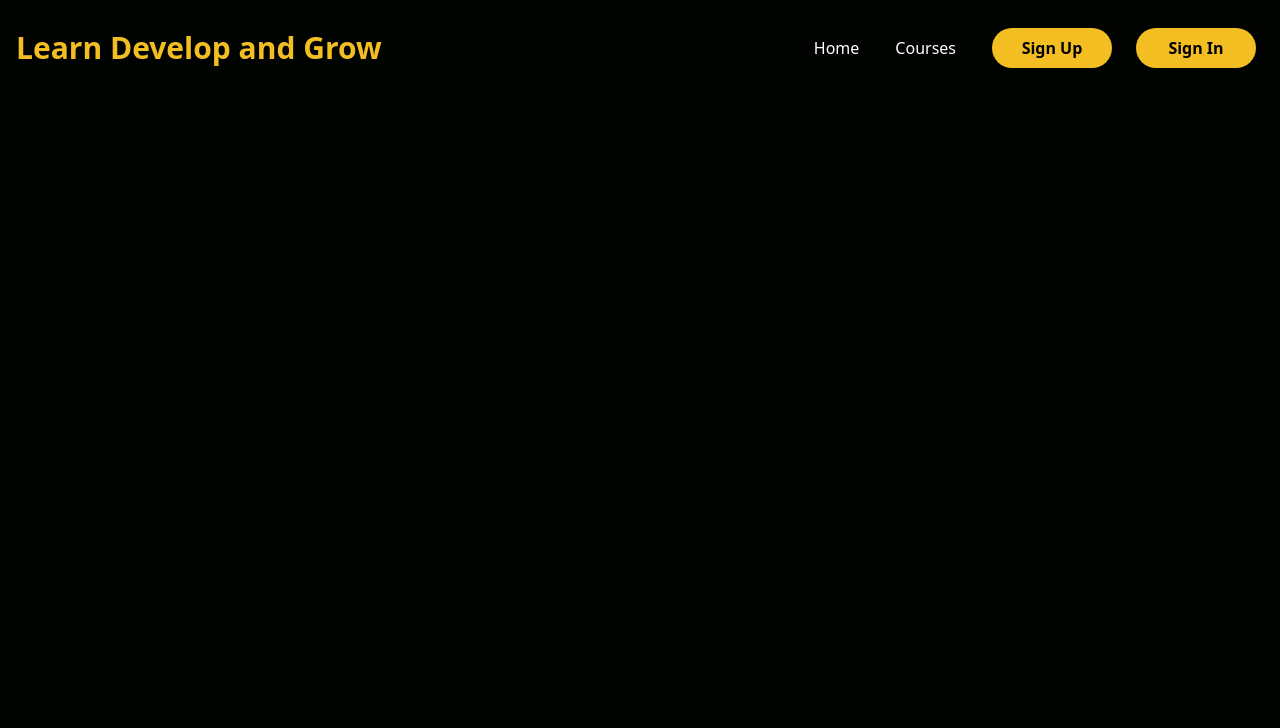
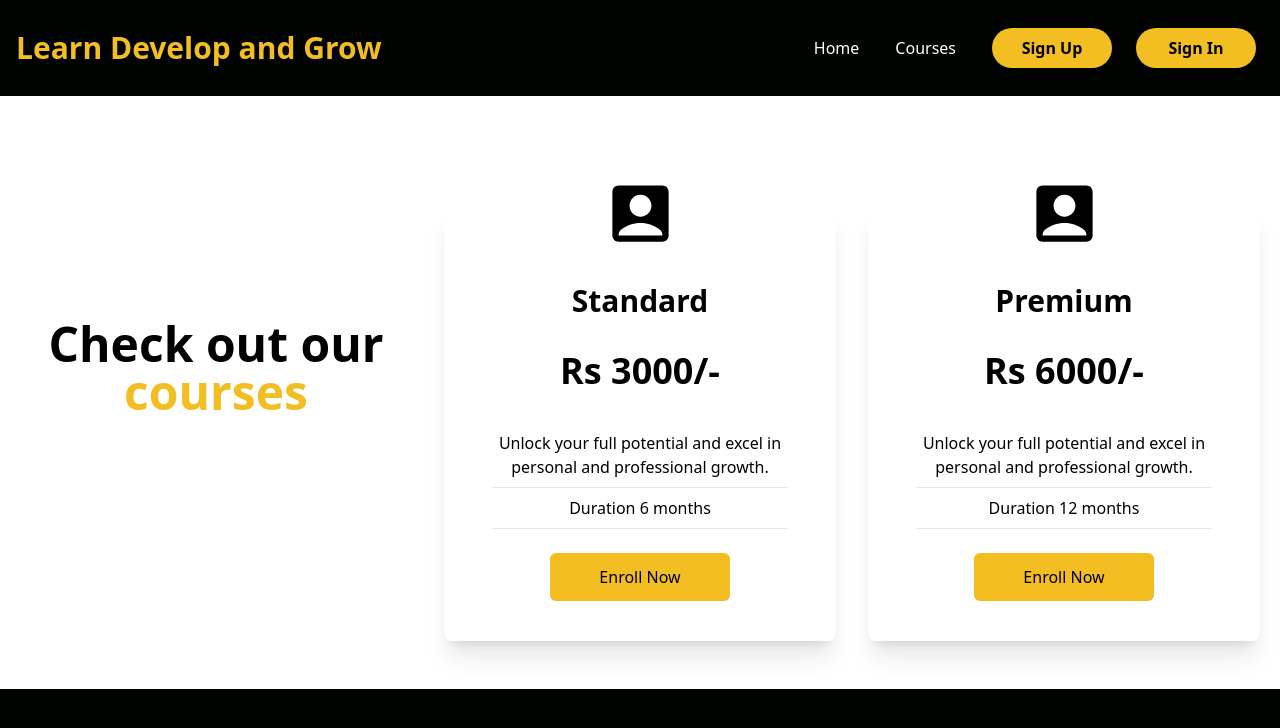
Before and after one commit to akshatbhj/Learn-Develop-and-Grow, a React (Create React App) app: page /courses in a window 1280 px wide. Shown: the top 728 px of the page. Built offline with nearby package versions, Linux system fonts and the light colour scheme.

Commit message:
Courses Section

```diff
--- a/src/App.js
+++ b/src/App.js
@@ -3,6 +3,7 @@ import Home from "./components/Home";
 import Navbar from "./components/Navbar";
 import SignIn from "./components/SignIn";
 import SignUp from "./components/SignUp";
+import Courses from "./components/Courses";
 
 
 function App() {
@@ -12,6 +13,7 @@ function App() {
         <Navbar />
         <Routes>
           <Route path="/" element={<Home />}></Route>
+          <Route path="/courses" element={<Courses />}></Route>
           <Route path="/signin" element={<SignIn />}></Route>
           <Route path="/signup" element={<SignUp />}></Route>
         </Routes>
--- /dev/null
+++ b/src/components/Courses.jsx
@@ -0,0 +1,56 @@
+import React from "react";
+import { MdAccountBox } from "react-icons/md";
+
+const Courses = () => {
+  return (
+    <div className="w-full pt-[12rem] pb-[2rem] px-4 bg-white">
+      <div className="max-w-[1240px] mx-auto grid md:grid-cols-3 gap-8">
+        <div className="w-full flex flex-col p-4 my-4 rounded-lg">
+          <h1 className="text-5xl font-bold text-center py-8 md:my-[4rem] my-[2rem]">
+            Check out our <span className="text-[#f2be22]">courses</span>
+          </h1>
+        </div>
+        <div className="w-full shadow-xl flex flex-col p-4 my-4 rounded-lg hover:scale-105 duration-300">
+          <MdAccountBox
+            width={100}
+            fontSize={75}
+            className="mx-auto mt-[-3rem] bg-white"
+          />
+          <h1 className="text-3xl font-bold text-center py-8">Standard</h1>
+          <p className="text-4xl text-center font-bold">Rs 3000/-</p>
+          <div className="text-center font-medium">
+            <p className="py-2 border-b mx-8 mt-8">
+              Unlock your full potential and excel in personal and professional
+              growth.
+            </p>
+            <p className="py-2 border-b mx-8">Duration 6 months</p>
+          </div>
+          <button className="bg-[#f2be22] w-[150px]  md:w-[180px] rounded-md my-6 mx-auto font-medium px-6 py-3 text-black">
+            Enroll Now
+          </button>
+        </div>
+        <div className="w-full shadow-xl flex flex-col p-4 my-4 rounded-lg hover:scale-105 duration-300">
+          <MdAccountBox
+            width={100}
+            fontSize={75}
+            className="mx-auto mt-[-3rem] bg-white"
+          />
+          <h1 className="text-3xl font-bold text-center py-8">Premium</h1>
+          <p className="text-4xl text-center font-bold">Rs 6000/-</p>
+          <div className="text-center font-medium">
+            <p className="py-2 border-b mx-8 mt-8">
+              Unlock your full potential and excel in personal and professional
+              growth.
+            </p>
+            <p className="py-2 border-b mx-8">Duration 12 months</p>
+          </div>
+          <button className="bg-[#f2be22] w-[150px]  md:w-[180px] rounded-md my-6 mx-auto font-medium px-6 py-3 text-black">
+            Enroll Now
+          </button>
+        </div>
+      </div>
+    </div>
+  );
+};
+
+export default Courses;
```
